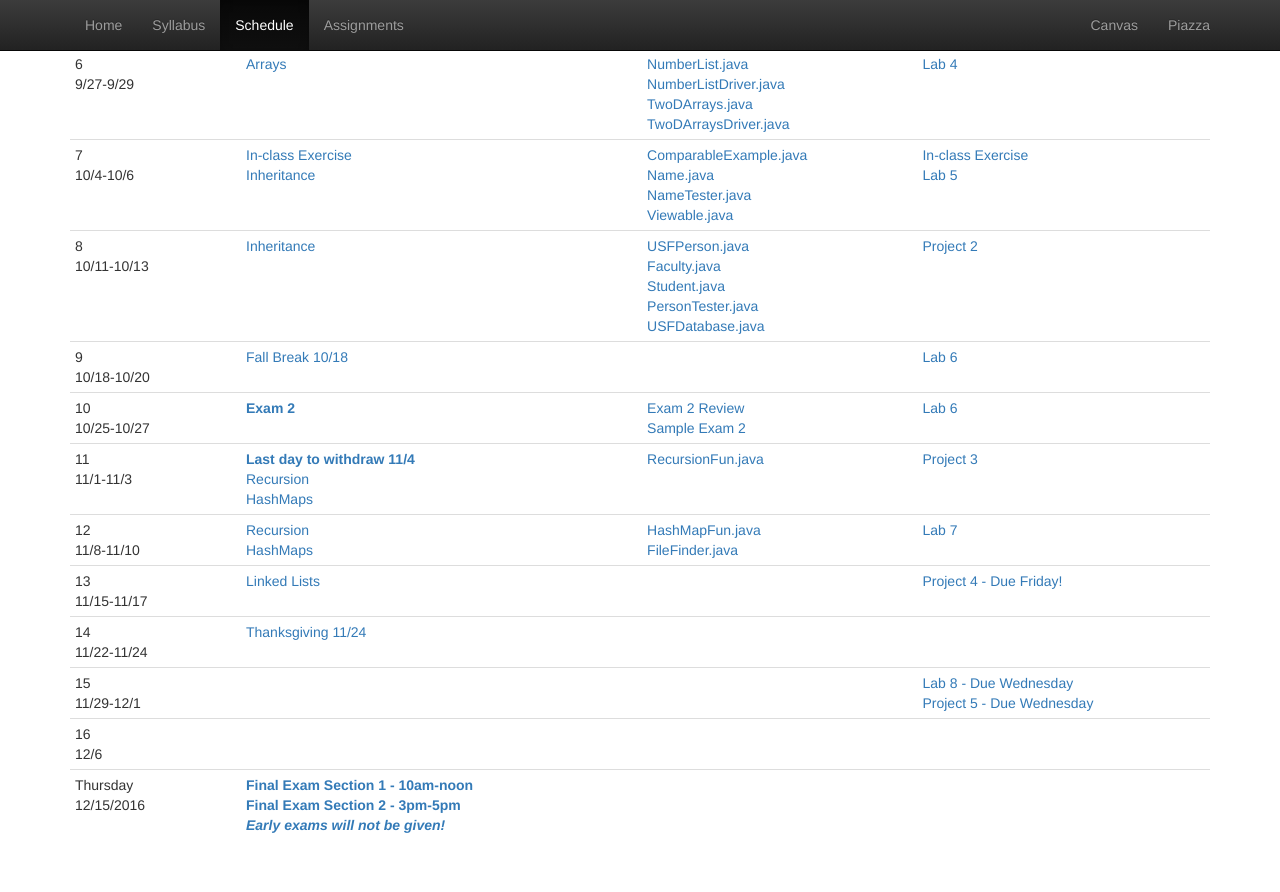
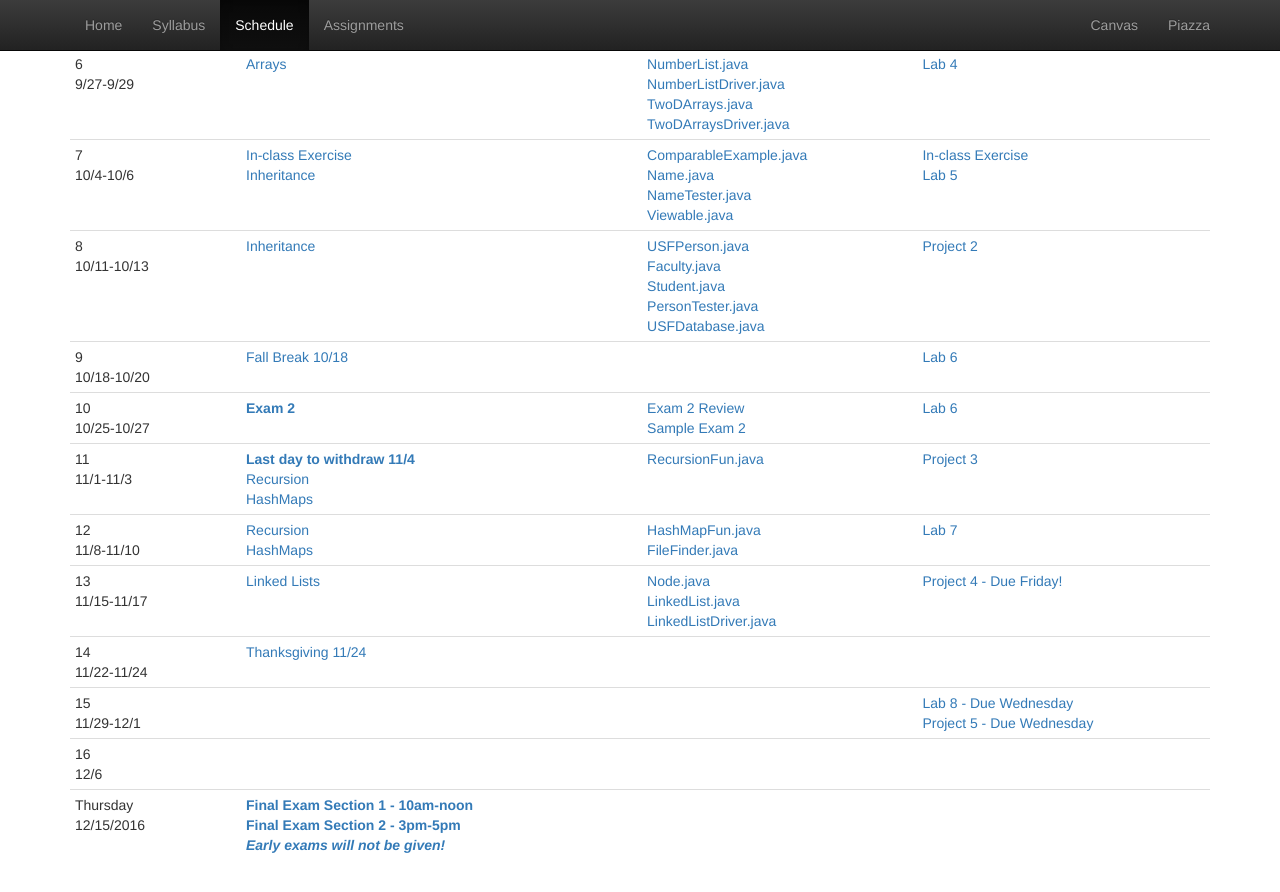
Before and after one commit to CS112-F16/cs112-f16.github.io, a Jekyll site: the page built from schedule.html, in a window 1280 px wide and 900 px high, scrolled down 837 px. Shown: the top 892 px of the window. Built offline with Jekyll 4.4.1, drawn with Linux system fonts in a browser that asks for light colours.

Commit message:
add ll notes

```diff
--- a/schedule.html
+++ b/schedule.html
@@ -203,7 +203,11 @@ title: Schedule
       <td>
       <a href="https://github.com/CS112-F16/notes/blob/master/linkedlists.md">Linked Lists</a><br/>
       </td>
-      <td></td>
+      <td>
+        <a href="https://github.com/CS112-F16/code/blob/master/ClassExamplesWeek13/Node.java">Node.java</a><br/>
+        <a href="https://github.com/CS112-F16/code/blob/master/ClassExamplesWeek13/LinkedList.java">LinkedList.java</a><br/>
+        <a href="https://github.com/CS112-F16/code/blob/master/ClassExamplesWeek13/LinkedListDriver.java">LinkedListDriver.java</a><br/>
+      </td>
       <td>
         <a href="https://github.com/CS112-F16/projects/blob/master/project4.md">Project 4 - Due Friday!</a>
       </td>
```
